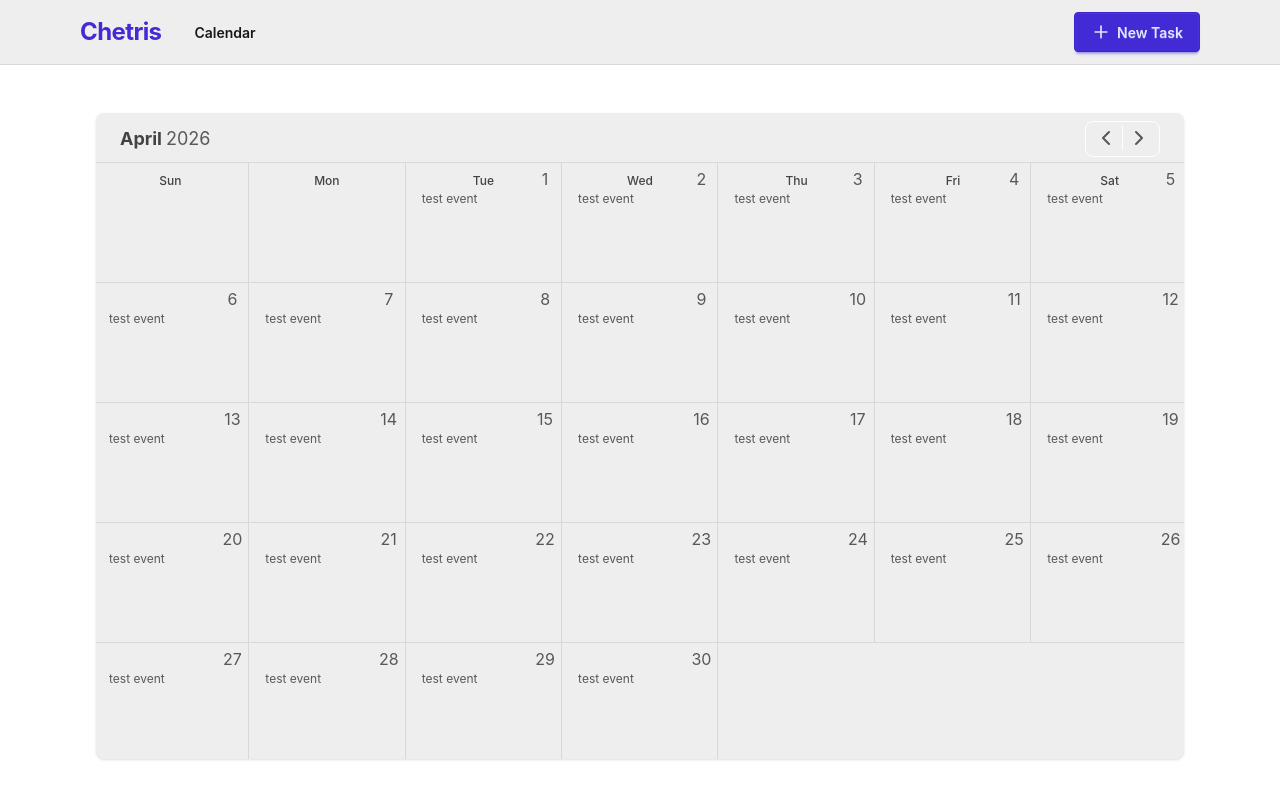
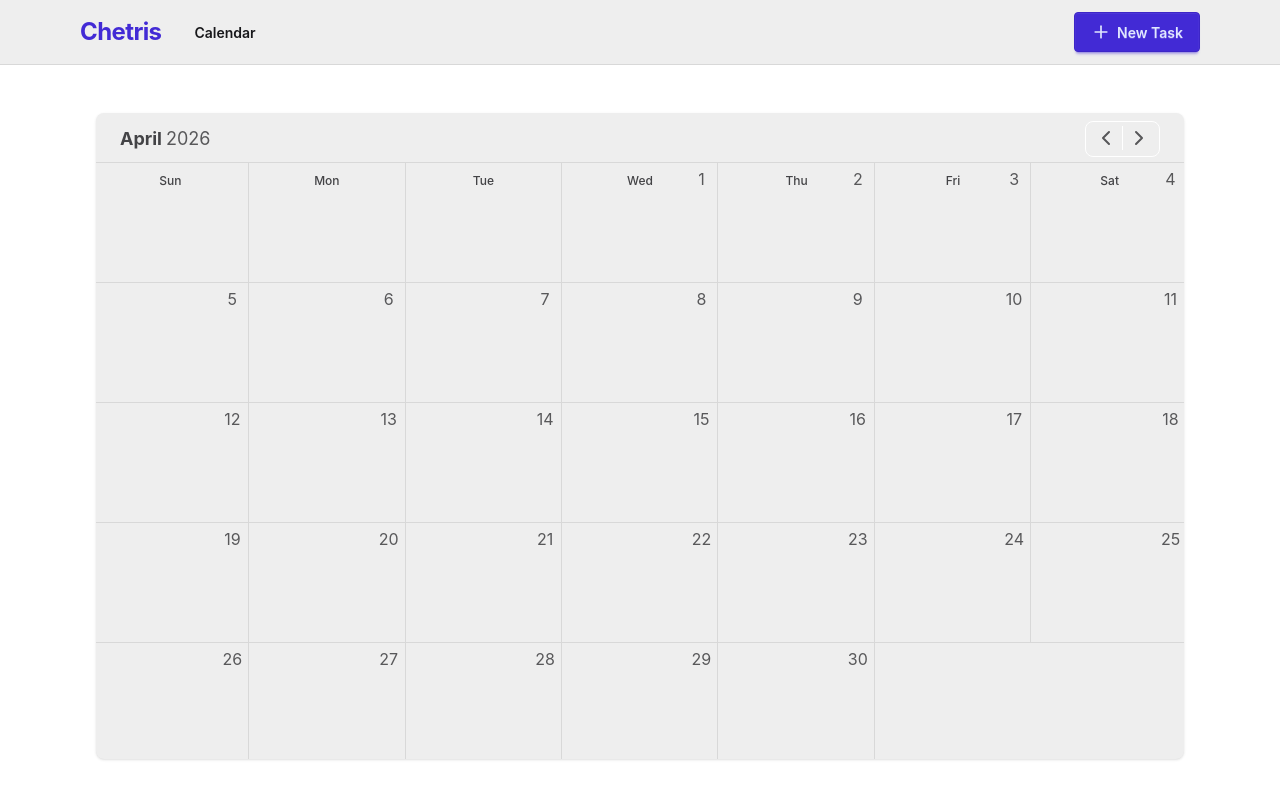
Before and after one commit to william-weber/chetris, a React app in the folder frontend/: page /calendar in a window 1280 px wide. Shown: the top 798 px of the page. Built offline with nearby package versions, Linux system fonts and the light colour scheme; no server answers; the HTML template or start-up script is replaced by a standard one.

Commit message:
calendar animates, renders real dates

```diff
--- a/frontend/package.json
+++ b/frontend/package.json
@@ -12,6 +12,7 @@
   "dependencies": {
     "@tailwindcss/vite": "^4.2.2",
     "axios": "^1.15.0",
+    "date-fns": "^4.1.0",
     "lucide-react": "^1.8.0",
     "react": "^19.2.4",
     "react-dom": "^19.2.4",
--- a/frontend/src/pages/CalendarPage.jsx
+++ b/frontend/src/pages/CalendarPage.jsx
@@ -1,7 +1,26 @@
 import { ChevronLeft } from "lucide-react";
 import { ChevronRight } from "lucide-react";
+import { useState } from "react";
+import { startOfMonth, subMonths, addMonths, getDaysInMonth } from "date-fns";
 
 const CalendarPage = () => {
+  const [now, setNow] = useState(() => {
+    return new Date();
+  });
+
+  const decrementMonth = () => {
+    setNow((prev) => subMonths(prev, 1));
+  };
+  const incrementMonth = () => {
+    setNow((prev) => addMonths(prev, 1));
+  };
+
+  const getBlankDays = () => {
+    const monthStart = startOfMonth(now);
+    const blankDays = monthStart.getDay(); // 0 (Sun) to 6 (Sat)
+    return blankDays;
+  };
+
   return (
     <div className="antialiased sans-serif h-screen text-base-100">
       <div className="container mx-auto px-4 py-2">
@@ -10,18 +29,24 @@ const CalendarPage = () => {
           <div className="flex items-center justify-between py-2 px-6">
             <div>
               <span className="text-lg font-bold text-base-content/80">
-                April
+                {now.toLocaleString("default", { month: "long" })}
               </span>
               <span className="ml-1 text-lg text-base-content/70 font-normal">
-                2026
+                {now.getFullYear()}
               </span>
             </div>
             <div className="border rounded-lg px-1">
-              <button className="leading-none rounded-lg transition ease-in-out duration-100 inline-flex cursor-pointer hover:bg-gray-200 p-1 items-center">
+              <button
+                className="leading-none rounded-lg transition ease-in-out duration-100 inline-flex cursor-pointer hover:bg-gray-200 p-1 items-center"
+                onClick={decrementMonth}
+              >
                 <ChevronLeft className="h-6 w-6 text-base-content/70" />
               </button>
-              <div class="border-r inline-flex h-6"></div>
-              <button className="leading-none rounded-lg transition ease-in-out duration-100 inline-flex cursor-pointer hover:bg-gray-200 p-1 items-center">
+              <div className="border-r inline-flex h-6"></div>
+              <button
+                className="leading-none rounded-lg transition ease-in-out duration-100 inline-flex cursor-pointer hover:bg-gray-200 p-1 items-center"
+                onClick={incrementMonth}
+              >
                 <ChevronRight className="h-6 w-6 text-base-content/70" />
               </button>
             </div>
@@ -41,17 +66,17 @@ const CalendarPage = () => {
             </div>
             {/* calendar days */}
             <div className="flex flex-wrap border-t border-l text-base-content/30 border-base-content/10">
-              {/* 2 blank days e.g. hardcoded for now */}
+              {/* blank days */}
+              {Array.from({ length: getBlankDays() }).map((_, i) => (
                 <div
+                  key={i}
                   style={{ width: "14.28%", height: "120px" }}
                   className="text-center border-r border-b border-base-content/10 px-4 pt-2"
                 ></div>
-              <div
-                style={{ width: "14.28%", height: "120px" }}
-                className="text-center border-r border-b border-base-content/10 px-4 pt-2"
-              ></div>
-              {/* days 1-30 (numbered days) */}
-              {Array.from({ length: 30 }, (_, i) => i + 1).map((day) => (
+              ))}
+              {/* numbered days */}
+              {Array.from({ length: getDaysInMonth(now) }, (_, i) => i + 1).map(
+                (day) => (
                   <div
                     key={day}
                     style={{ width: "14.28%", height: "120px" }}
@@ -64,10 +89,11 @@ const CalendarPage = () => {
                       style={{ height: "80px" }}
                       className="overflow-y-auto mt-5 text-xs text-left text-base-content/70"
                     >
-                    test event
+                      {/* example events */}
                     </div>
                   </div>
-              ))}
+                ),
+              )}
             </div>
           </div>
         </div>
```
Also changed, not shown: 1 other file (tests, documents, lock files or other folders). Lines whose indentation alone changed are shown as unchanged.
